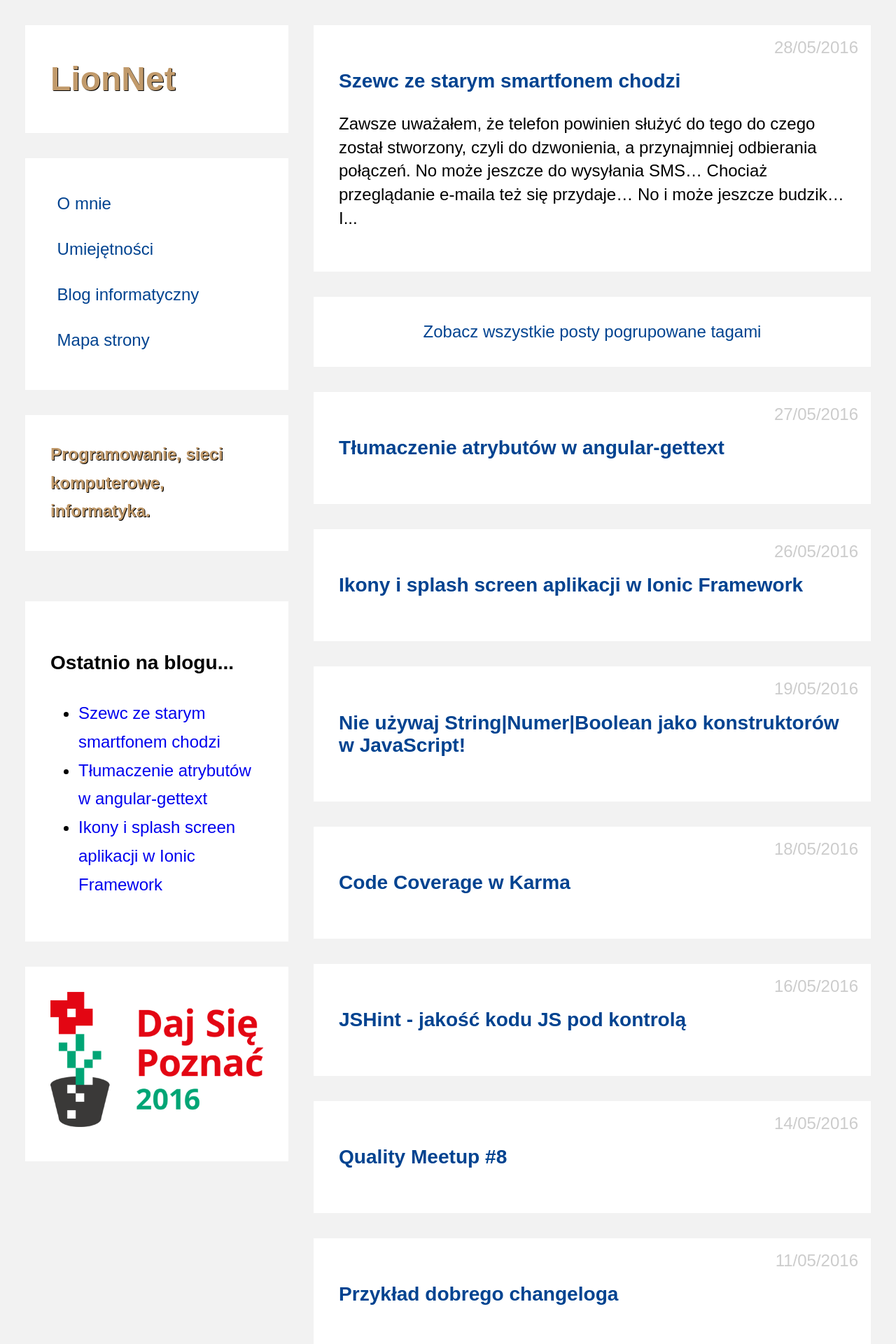
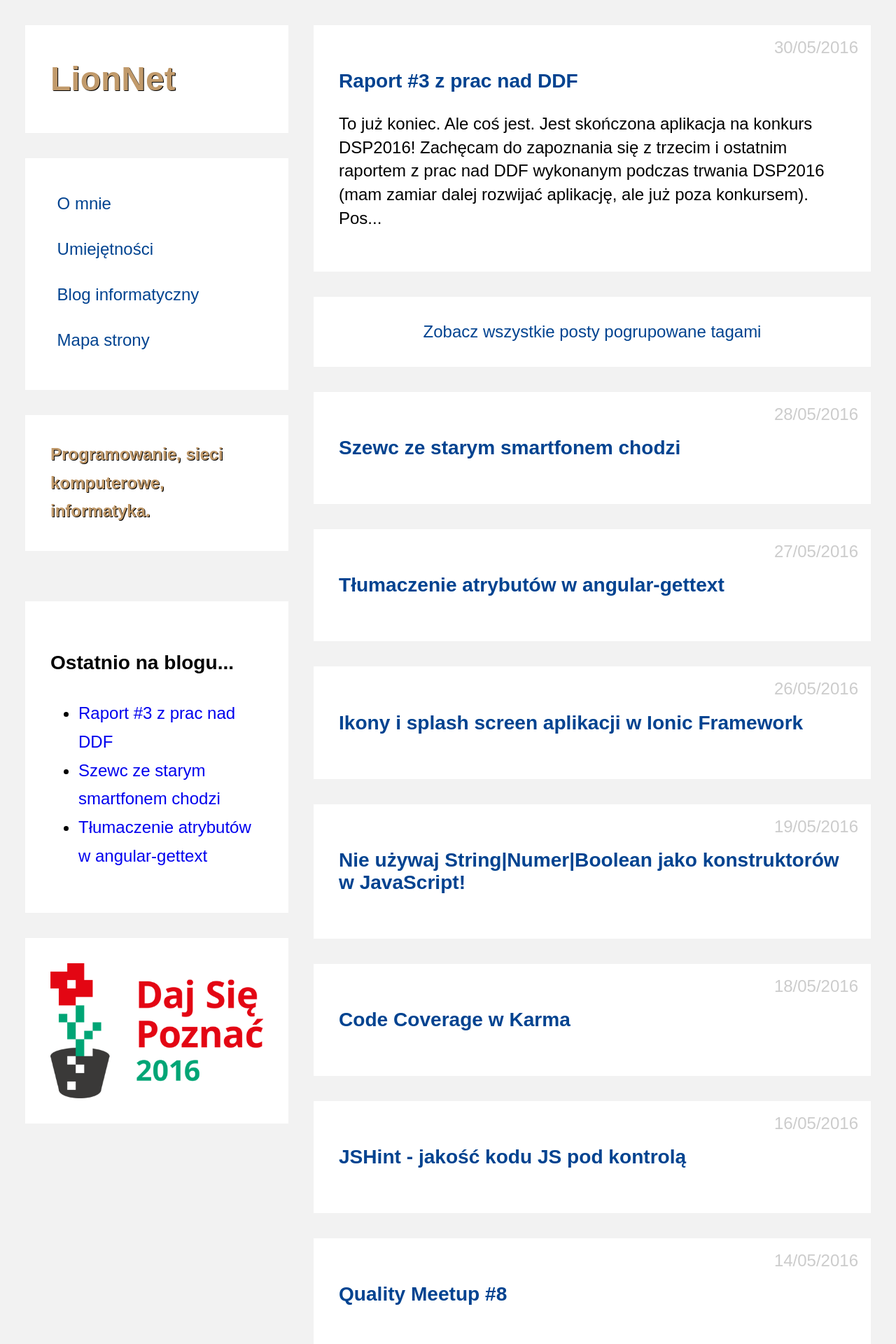
Before and after one commit to maciejlew/maciejlew.github.io, a Jekyll site: the page built from pages/blog.md, in a window 1280 px wide. Shown: the top 1920 px of the page at 70% size. Built offline with Jekyll 4.4.1, drawn with Linux system fonts in a browser that asks for light colours.

Commit message:
Adds post 'Raport #3 z prac nad DDF'

```diff
--- /dev/null
+++ b/_posts/2016-05-30-raport-3-z-prac-nad-ddf.md
@@ -0,0 +1,148 @@
+---
+layout: post
+title: "Raport #3 z prac nad DDF"
+date: "2016-05-30 21:30:00"
+description: 'Raport #3 z postępów w pracach nad projektem DDF - Drug Dose Framework'
+keywords: "daj się poznać 2016, konkurs programistyczny, aplikacja konkursowa,
+drug dose framework, aplikacja mobilna, pas pediatryczny, dawkowanie leków,
+framework, ionic, angularjs, android, ios, analiza wymagań, raport"
+tags:
+- DSP2016
+- JS
+- DDF
+- OOP
+- QA
+---
+
+To już koniec. Ale coś jest. Jest skończona aplikacja na konkurs DSP2016! Zachęcam
+do zapoznania się z trzecim i ostatnim raportem z prac nad DDF wykonanym podczas
+trwania DSP2016 (mam zamiar dalej rozwijać aplikację, ale już poza konkursem).
+
+### Postępy w DDF
+
+![Ikona DDF][12]
+
+Z powodów opisanych [przeze mnie ostatnio][1], postanowiłem przesunąć funkcjonalność
+polegającą na możliwości wskazywania plików z lekami i ich dawkowaniem do [sekcji
+"COULD" analizy wymagań][2]. Zostały za to spełnione inne wymagania, czyli
+[wdrożenie I18N][3], [dodanie ikony i splash screena][4] (widoczne obok).
+Została wydana [wersja 0.3 aplikacji DDF, do pobrania z repozytorium][9].
+
+#### Model
+
+Model aplikacji nie zmienił się od czasu [poprzedniego raportu][5].
+
+#### Kontroler
+
+Jeśli chodzi o kontrolery to tutaj zaszły pewne zmiany. Dodałem obsługę [powiadomień
+z Ionic Framework][6]. Wprowadziłem [wsparcie dla I18N][3] - udało mi się to
+zrobić tak, że [zmiana języka odbywa się bez konieczności przeładowania aplikacji
+na telefonie][7].
+
+#### Widoki
+
+Został zmieniony sposób w jaki przechodzi się do szczegółów leku oraz do kalkulatora
+dawki leku. Dodano zostało wysuwane boczne menu. Z tego menu można przejść do
+widoku ustawień językowych. Poniżej przedstawiam galerię prezentującą poszczególne
+widoki:
+
+<div class="gallery">
+
+    <div class="galleryItem">
+        <div class="stack twisted">
+            <a href="{{site.url}}/img/DSP2016/ddf-drug-list-polish.png">
+                <img src="{{site.url}}/img/DSP2016/ddf-drug-list-polish.png" alt="lista leków"/>
+            </a>
+        </div>
+    </div>
+    <div class="galleryItem">
+        <div class="stack twisted">
+            <a href="{{site.url}}/img/DSP2016/ddf-drug-details.png">
+                <img src="{{site.url}}/img/DSP2016/ddf-drug-details.png" alt="szczegóły leku"/>
+            </a>
+        </div>
+    </div>
+    <div class="galleryItem">
+        <div class="stack twisted">
+            <a href="{{site.url}}/img/DSP2016/ddf-dose-calculator.png">
+                <img src="{{site.url}}/img/DSP2016/ddf-dose-calculator.png" alt="kalkulator dawki leku"/>
+            </a>
+        </div>
+    </div>
+    <div class="galleryItem">
+        <div class="stack twisted">
+            <a href="{{site.url}}/img/DSP2016/ddf-dose-result.png">
+                <img src="{{site.url}}/img/DSP2016/ddf-dose-result.png" alt="wynik obliczenia dawki leku"/>
+            </a>
+        </div>
+    </div>
+    <div class="galleryItem">
+        <div class="stack twisted">
+            <a href="{{site.url}}/img/DSP2016/ddf-dose-exception.png">
+                <img src="{{site.url}}/img/DSP2016/ddf-dose-exception.png" alt="komunikat o błędzie podczas obliczania dawki leku"/>
+            </a>
+        </div>
+    </div>
+    <div class="galleryItem">
+        <div class="stack twisted">
+            <a href="{{site.url}}/img/DSP2016/ddf-langunage-settings-1.png">
+                <img src="{{site.url}}/img/DSP2016/ddf-language-settings-1.png" alt="boczne menu prowadzące do widoku zmiany języka aplikacji"/>
+            </a>
+        </div>
+    </div>
+    <div class="galleryItem">
+        <div class="stack twisted">
+            <a href="{{site.url}}/img/DSP2016/ddf-langunage-settings-2.png">
+                <img src="{{site.url}}/img/DSP2016/ddf-language-settings-2.png" alt="formularz zmiany języka aplikacji"/>
+            </a>
+        </div>
+    </div>
+    <div class="galleryItem">
+        <div class="stack twisted">
+            <a href="{{site.url}}/img/DSP2016/ddf-drug-list-english.png">
+                <img src="{{site.url}}/img/DSP2016/ddf-drug-list-english.png" alt="lista leków po angielsku"/>
+            </a>
+        </div>
+    </div>
+</div>
+
+#### Testy
+
+Włączyłem w projekcie [raporty pokrycia kodu testami jednostkowymi uruchamianymi
+przez Karma][8]. Pomimo rozwoju aplikacji udało się utrzymać pokrycie na wysokim
+poziomie, oscylującym wokół 80%, model przetestowany jest w 100%!
+
+![DDF Karma code coverage report #1][11]
+
+#### Stan aplikacji
+
+Ostatnie 3 miesiące były dla mnie bardzo pracowite. Poza codziennymi obowiązkami
+zgłosiłem się do DSP2016. Warunki konkursu były bardzo dobrze wyważone - pozwalały
+wystartować w nim osobom pracującym, które na rozbudowę aplikacji i blogowanie
+mogły poświęcić ograniczoną ilość czasu. Myślę że udało mi się wykorzystać ten
+czas w optymalny sposób. Aplikacja konkursowa działa, może być już wykorzystywana
+w zakresie dla którego została wymyślona, czyli do budowy aplikacji obliczających dawki
+leków na urządzeniach mobilnych. Użytkownikowi został dostarczony działający
+szkielet, do którego wystarczy że wgra [zestaw interesujących do leków zgodny ze
+wspieranym formatem][10].
+
+#### Co dalej z DDF?
+
+Aplikacja będzie dalej rozwijana. W moim wolnym czasie
+postaram się dodać kolejne funkcjonalności. Czekam także na opinie użytkowników
+i pomysły na dalszy rozwój DDF!
+
+[1]: {{site.url}}/2016/05/28/szewc-ze-starym-smartfonem-chodzi.html
+[2]: {{site.url}}/2016/04/29/podroz-na-wschod-roadmap-z-moscow.html
+[3]: {{site.url}}/2016/04/26/i18n-z-angularjs-gettext.html
+[4]: {{site.url}}/2016/05/24/ikony-i-splash-screen-aplikacji-w-ionic-framework.html
+[5]: {{site.url}}/2016/04/14/raport-2-z-prac-nad-ddf.html
+[6]: {{site.url}}/2016/04/19/powiadomienia-w-ionic-framework.html
+[7]: {{site.url}}/2016/05/10/zmiana-jezyka-on-the-fly-w-ionic-i-angular-gettext.html
+[8]: {{site.url}}/2016/05/18/code-coverage-w-karma.html
+[9]: https://github.com/maciejlew/drug-dose-framework/releases/tag/v0.3.0
+[10]: {{site.url}}/2016/03/12/format-opisu-lekow-w-ddf.html
+[11]: {{site.url}}/img/DSP2016/ddf-code-coverage-1.png
+[12]: {{site.url}}/img/DSP2016/icon.png
+
+{% include acronyms.md %}
--- a/css/main.css
+++ b/css/main.css
@@ -114,6 +114,10 @@
     color: black;
 }
 
+h1, h2, h3, h4, h5, h6 {
+    clear: both;
+}
+
 /*****************************************************************************/
 /*
 /* Content
@@ -157,6 +161,7 @@
 .module img {
     max-width: 100%;
     height: auto;
+    float: left;
 }
 nav.module {
     padding-top: 1.5em;
--- a/pages/map.md
+++ b/pages/map.md
@@ -24,6 +24,7 @@ redirect_from: /map/
  * [Umiejętności](../umiejetnosci)
  * [Kontakt](../kontakt)
  * [Blog informatyczny](../blog)
+   * [Raport #3 z prac nad DDF](../2016/05/30/raport-3-z-prac-nad-ddf.html)
    * [Szewc ze starym smartfonem chodzi](../2016/05/28/szewc-ze-starym-smartfonem-chodzi.html)
    * [Tłumaczenie atrybutów w angular-gettext](../2016/05/27/tlumaczenie-atrybutow-html-w-angular-gettext.html)
    * [Ikony i splash screen aplikacji w Ionic Framework](../2016/05/26/ikony-i-splash-screen-aplikacji-w-ionic-framework.html)
```
Also changed, not shown: img/DSP2016/ddf-code-coverage-1.png (added), img/DSP2016/ddf-dose-calculator.png (added), img/DSP2016/ddf-dose-exception.png (added), img/DSP2016/ddf-dose-result.png (added), img/DSP2016/ddf-drug-details.png (added), img/DSP2016/ddf-drug-list-english.png (added), img/DSP2016/ddf-drug-list-polish.png (added), img/DSP2016/ddf-language-settings-1.png (added), img/DSP2016/ddf-language-settings-2.png (added), img/DSP2016/icon.png (added).
